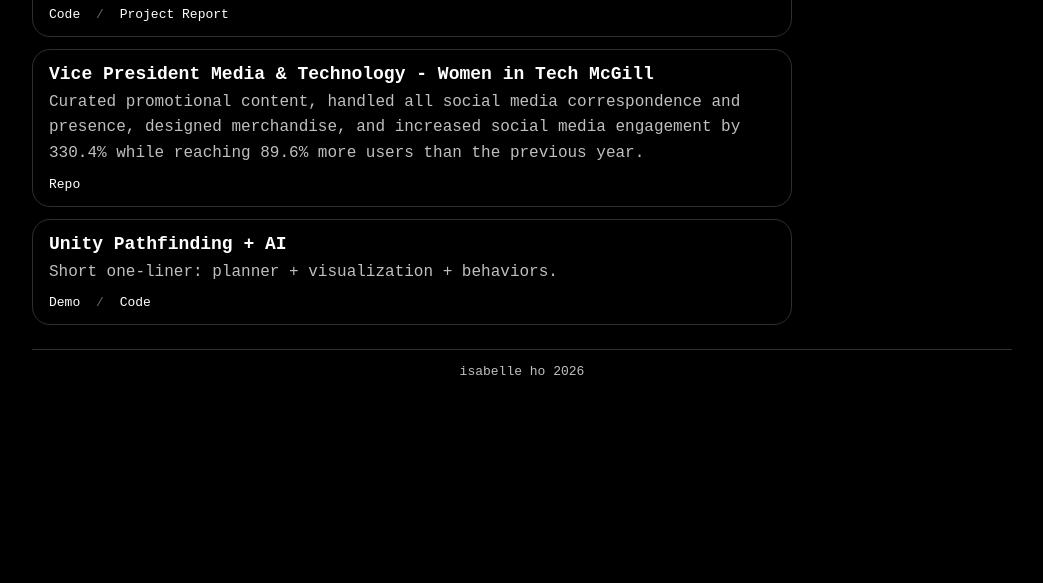
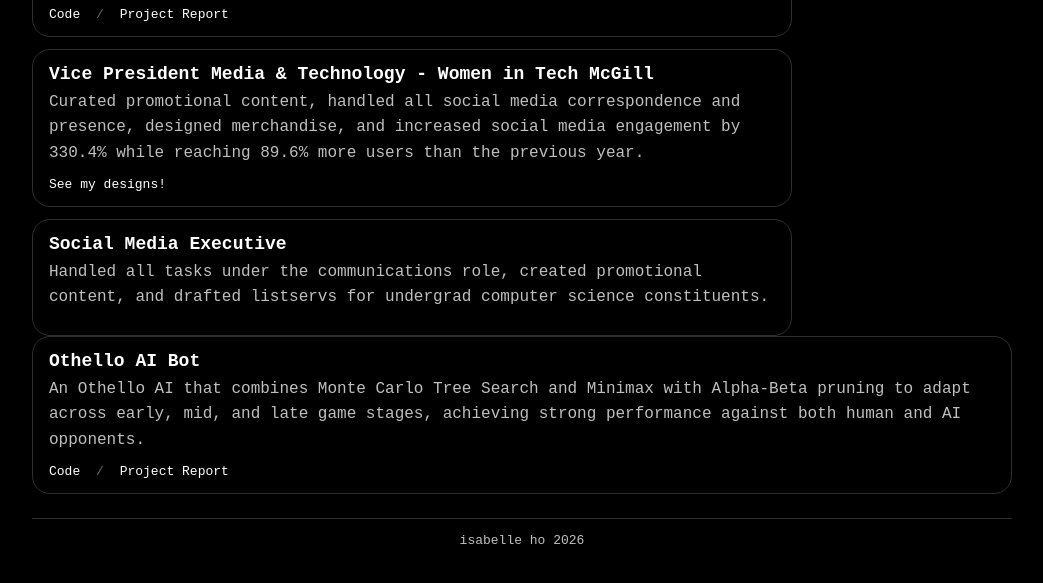
Before and after one commit to issabelleho/mangomangomango, a plain HTML site: page docs/projects.html in a window 1280 px wide. Shown: the part 257-840 px from the top of the page, without its empty margins (118-1161 px from the left). Before the commit the page ends 800 px from the top, so only its background shows below. Drawn offline with Linux system fonts and the light colour scheme; a web font is replaced by a local one.

Commit message:
changes to projects test

```diff
--- a/docs/projects.html
+++ b/docs/projects.html
@@ -33,20 +33,25 @@
           <h3>Vice President Media & Technology - Women in Tech McGill</h3>
           <p>Curated promotional content, handled all social media correspondence and presence, designed merchandise, and increased social media engagement by 330.4% while reaching 89.6% more users than the previous year.</p>
           <div class="itemLinks">
-            <a href="#" target="_blank" rel="noreferrer">Repo</a>
+            <a href="#" target="_blank" rel="noreferrer">See my designs!</a>
           </div>
         </article>
 
         <article class="item">
-          <h3>Unity Pathfinding + AI</h3>
-          <p>Short one-liner: planner + visualization + behaviors.</p>
+          <h3>Social Media Executive</h3>
+          <p>Handled all tasks under the communications role, created promotional content, and drafted listservs for undergrad computer science constituents.</p>
+        </div>
+       </article>
+
+      <article class="item">
+          <h3>Othello AI Bot</h3>
+          <p>An Othello AI that combines Monte Carlo Tree Search and Minimax with Alpha-Beta pruning to adapt across early, mid, and late game stages, achieving strong performance against both human and AI opponents.</p>
           <div class="itemLinks">
-            <a href="#" target="_blank" rel="noreferrer">Demo</a>
+            <a href="https://github.com/issabelleho/Othello-AI-Bot-Yogurt-Cup" target="_blank" rel="noreferrer">Code</a>
             <span class="sep">/</span>
-            <a href="#" target="_blank" rel="noreferrer">Code</a>
+            <a href="assets/othello-bot-writeup.pdf" target="_blank" rel="noreferrer">Project Report</a>
           </div>
         </article>
-      </div>
 
       <footer class="footer">
         <span>isabelle ho <span id="year"></span></span>
```
